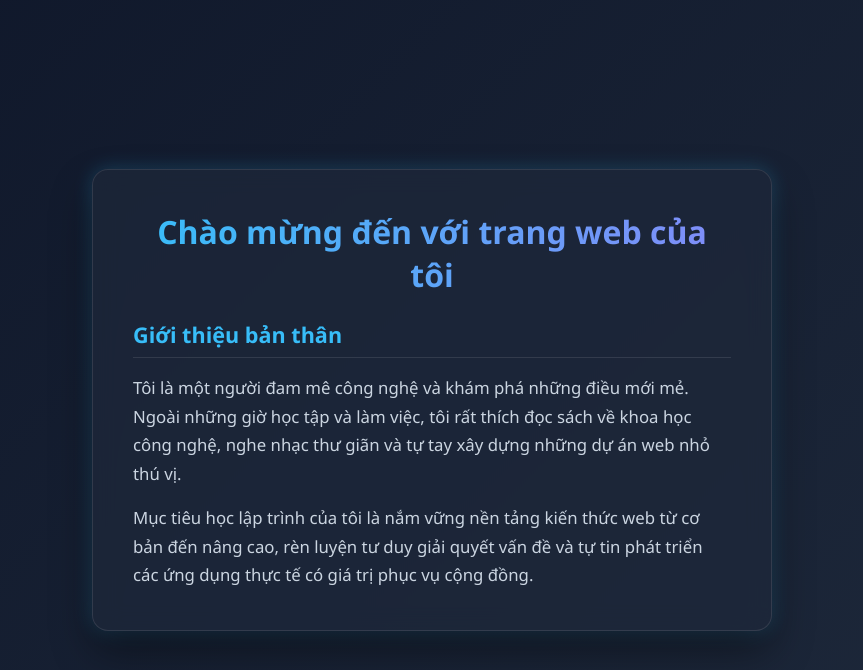
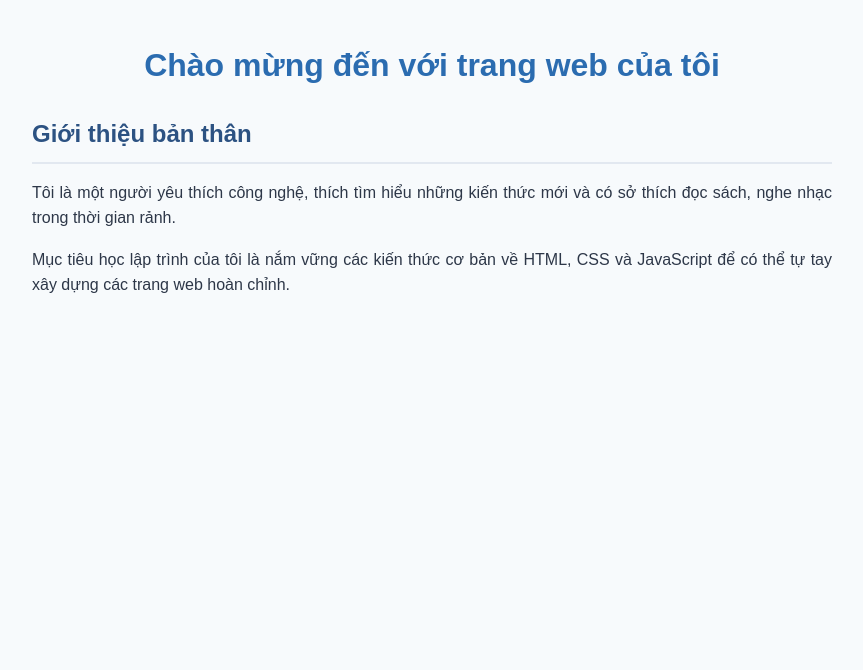
Before and after one commit to nda2801/Su-dung-cac-the-tieu-de-va-doan-van, a plain HTML site: page index.html in a window 1280 px wide. Shown: the whole page, without its empty margins (208-1071 px from the left). Drawn offline with Linux system fonts and the light colour scheme.

Commit message:
Cập nhật index.html chuẩn cấu trúc bài tập và thêm cấu hình chạy F5 (.vscode/launch.json)

```diff
--- a/index.html
+++ b/index.html
@@ -3,92 +3,43 @@
 <head>
     <meta charset="UTF-8">
     <meta name="viewport" content="width=device-width, initial-scale=1.0">
-    <title>Chào mừng đến với trang web của tôi</title>
+    <title>Sử dụng các thẻ tiêu đề và đoạn văn</title>
     <style>
-        :root {
-            --bg-gradient: linear-gradient(135deg, #0f172a 0%, #1e293b 100%);
-            --card-bg: rgba(30, 41, 59, 0.7);
-            --card-border: rgba(255, 255, 255, 0.1);
-            --text-primary: #f8fafc;
-            --text-secondary: #cbd5e1;
-            --accent: #38bdf8;
-            --accent-glow: rgba(56, 189, 248, 0.25);
+        body {
+            font-family: Arial, Helvetica, sans-serif;
+            line-height: 1.6;
+            max-width: 800px;
+            margin: 40px auto;
+            padding: 0 20px;
+            color: #2d3748;
+            background-color: #f7fafc;
         }
-
-        * {
-            box-sizing: border-box;
-            margin: 0;
-            padding: 0;
+        h1 {
+            color: #2b6cb0;
+            text-align: center;
+            margin-bottom: 24px;
         }
-
-        body {
-            font-family: 'Segoe UI', system-ui, -apple-system, BlinkMacSystemFont, Roboto, sans-serif;
-            min-height: 100vh;
-            background: var(--bg-gradient);
-            color: var(--text-primary);
-            display: flex;
-            align-items: center;
-            justify-content: center;
-            padding: 24px;
+        h2 {
+            color: #2c5282;
+            border-bottom: 2px solid #e2e8f0;
+            padding-bottom: 8px;
+            margin-top: 20px;
+            margin-bottom: 14px;
         }
-
-        .container {
-            max-width: 680px;
-            width: 100%;
-            background: var(--card-bg);
-            border: 1px solid var(--card-border);
-            border-radius: 16px;
-            padding: 40px;
-            box-shadow: 0 20px 40px rgba(0, 0, 0, 0.4), 0 0 20px var(--accent-glow);
-            backdrop-filter: blur(12px);
-        }
-
-        h1 {
-            font-size: 2rem;
-            font-weight: 700;
-            color: #ffffff;
-            margin-bottom: 24px;
-            background: linear-gradient(90deg, #38bdf8, #818cf8);
-            -webkit-background-clip: text;
-            -webkit-text-fill-color: transparent;
-            text-align: center;
-        }
-
-        h2 {
-            font-size: 1.35rem;
-            font-weight: 600;
-            color: var(--accent);
-            margin-top: 16px;
-            margin-bottom: 16px;
-            border-bottom: 1px solid var(--card-border);
-            padding-bottom: 8px;
-        }
-
         p {
-            font-size: 1.05rem;
-            line-height: 1.7;
-            color: var(--text-secondary);
-            margin-bottom: 16px;
-        }
-
-        p:last-of-type {
-            margin-bottom: 0;
+            font-size: 16px;
+            margin-bottom: 14px;
+            text-align: justify;
         }
     </style>
 </head>
 <body>
-    <div class="container">
-        <h1>Chào mừng đến với trang web của tôi</h1>
+    <h1>Chào mừng đến với trang web của tôi</h1>
 
-        <h2>Giới thiệu bản thân</h2>
+    <h2>Giới thiệu bản thân</h2>
 
-        <p>
-            Tôi là một người đam mê công nghệ và khám phá những điều mới mẻ. Ngoài những giờ học tập và làm việc, tôi rất thích đọc sách về khoa học công nghệ, nghe nhạc thư giãn và tự tay xây dựng những dự án web nhỏ thú vị.
-        </p>
+    <p>Tôi là một người yêu thích công nghệ, thích tìm hiểu những kiến thức mới và có sở thích đọc sách, nghe nhạc trong thời gian rảnh.</p>
 
-        <p>
-            Mục tiêu học lập trình của tôi là nắm vững nền tảng kiến thức web từ cơ bản đến nâng cao, rèn luyện tư duy giải quyết vấn đề và tự tin phát triển các ứng dụng thực tế có giá trị phục vụ cộng đồng.
-        </p>
-    </div>
+    <p>Mục tiêu học lập trình của tôi là nắm vững các kiến thức cơ bản về HTML, CSS và JavaScript để có thể tự tay xây dựng các trang web hoàn chỉnh.</p>
 </body>
 </html>
```
